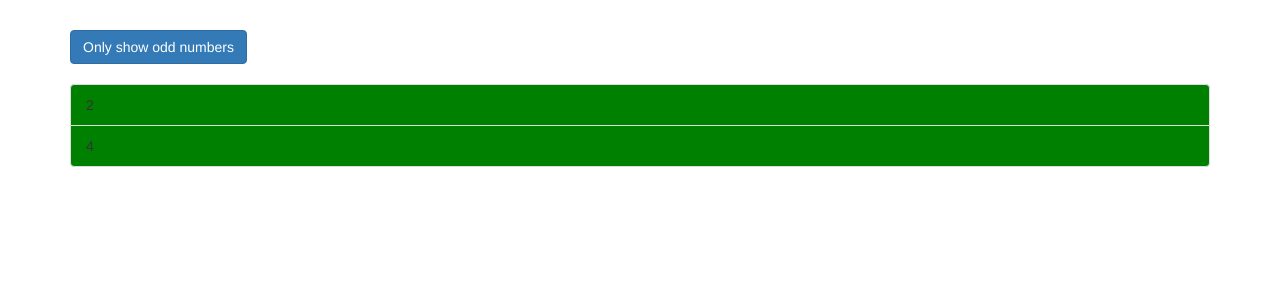
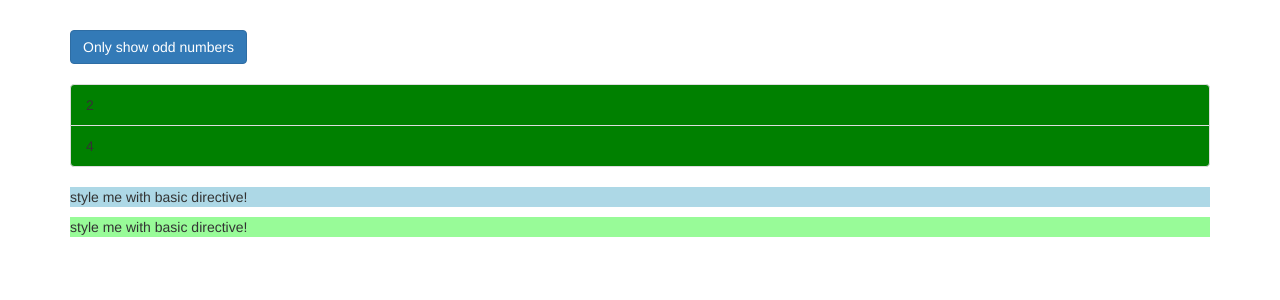
Before and after one commit to fangao-now/Directive-Exercise, an Angular app: page / in a window 1280 px wide. Shown: the top 300 px of the page. Built offline with nearby package versions, Linux system fonts and the light colour scheme.

Commit message:
custom attribute directive implementation

```diff
--- a/src/app/app.component.html
+++ b/src/app/app.component.html
@@ -25,6 +25,8 @@
         </li>
         </div>
       </ul>
+      <p appBasicHighlight>style me with basic directive!</p>
+      <p appBetterHighlight>style me with basic directive!</p>
     </div>
   </div>
 </div>
--- /dev/null
+++ b/src/app/basic-highlight/basic-highlight.directive.ts
@@ -0,0 +1,16 @@
+import { Directive, ElementRef, OnInit } from '@angular/core';
+
+@Directive({
+    selector: '[appBasicHighlight]'
+})
+export class BasicHighlightDirective implements OnInit {
+    // Typescript Syntax sugar: make elementRef an attribute of the directive without declaring it by adding
+    // "private" in front of the constructor parameter
+    constructor(private elementRef: ElementRef) {
+    }
+
+    // not a good practive to set the native element here
+    ngOnInit() {
+        this.elementRef.nativeElement.style.backgroundColor = 'lightblue';
+    }
+}
--- /dev/null
+++ b/src/app/better-highlight/better-highlight.directive.ts
@@ -0,0 +1,13 @@
+import { Directive, Renderer2, OnInit, ElementRef } from '@angular/core';
+
+@Directive({
+  selector: '[appBetterHighlight]'
+})
+export class BetterHighlightDirective implements OnInit {
+
+  constructor(private elementRef: ElementRef, private render: Renderer2) { }
+
+  ngOnInit() {
+    this.render.setStyle(this.elementRef.nativeElement, 'background-color', 'palegreen');
+  }
+}
```
Also changed, not shown: src/app/app.module.ts (+6 -4 lines).
